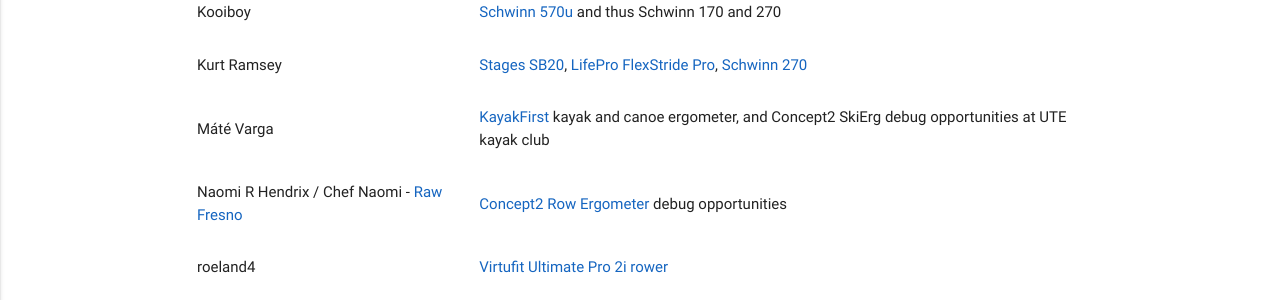
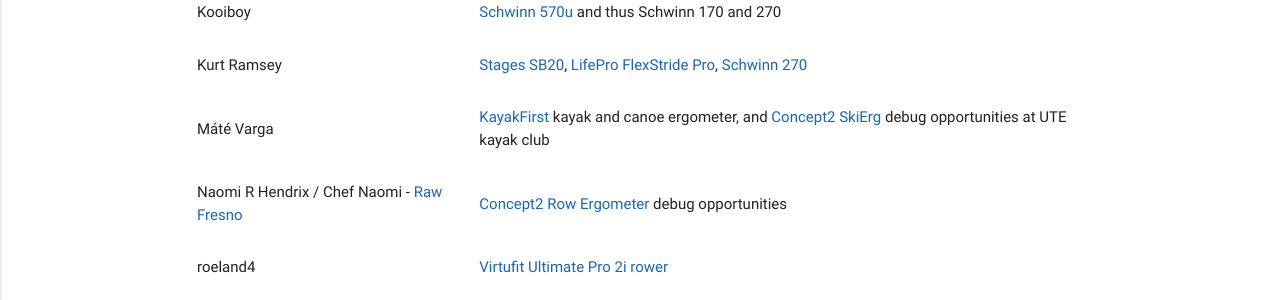
Before and after one commit to TrackMyIndoorWorkout/TrackMyIndoorWorkout.github.io, a Jekyll site: the page built from attributions.md, in a window 1280 px wide and 900 px high, scrolled down 824 px. Shown: the part 152-452 px from the top of the window. Built offline with Jekyll 4.4.1, drawn with Linux system fonts in a browser that asks for light colours.

Commit message:
Break up longer attribution line to multiple lines

```diff
--- a/attributions.md
+++ b/attributions.md
@@ -92,7 +92,10 @@ permalink: /attributions/
         </tr>
         <tr>
           <td>Máté Varga</td>
-          <td><a href="{{ site.kayak_first_url }}">KayakFirst</a> kayak and canoe ergometer, and Concept2 SkiErg debug opportunities at UTE kayak club</td>
+          <td>
+            <a href="{{ site.kayak_first_url }}">KayakFirst</a> kayak and canoe ergometer,
+            and <a href="{{ site.concept2_skierg_url }}">Concept2 SkiErg</a> debug opportunities at UTE kayak club
+          </td>
         </tr>
         <tr>
           <td>Naomi R Hendrix / Chef Naomi - <a href="https://raawfresno.com">Raw Fresno</a></td>
```
